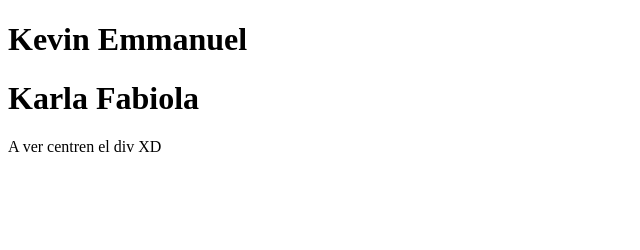
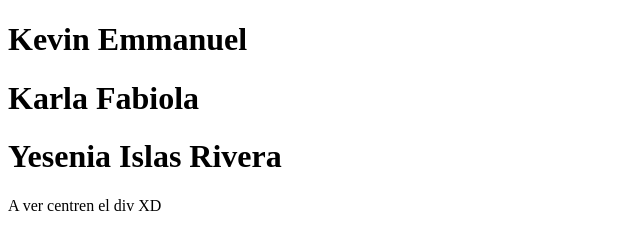
Before and after one commit to KevinJaramilloLievano/pruebaCalidad06-02, a plain HTML site: page index.html in a window 1280 px wide. Shown: the whole page, without its empty margins (0-640 px from the left). Drawn offline with Linux system fonts and the light colour scheme.

Commit message:
Yesenia Islas Rivera

```diff
--- a/index.html
+++ b/index.html
@@ -9,6 +9,7 @@
 <body>
     <h1>Kevin Emmanuel</h1>
 	 <h1>Karla Fabiola</h1>
+     <h1>Yesenia Islas Rivera</h1>
     <div class="centrar">A ver centren el div XD</div>
      <script src="./js/app.js"></script>
 </body>
```
